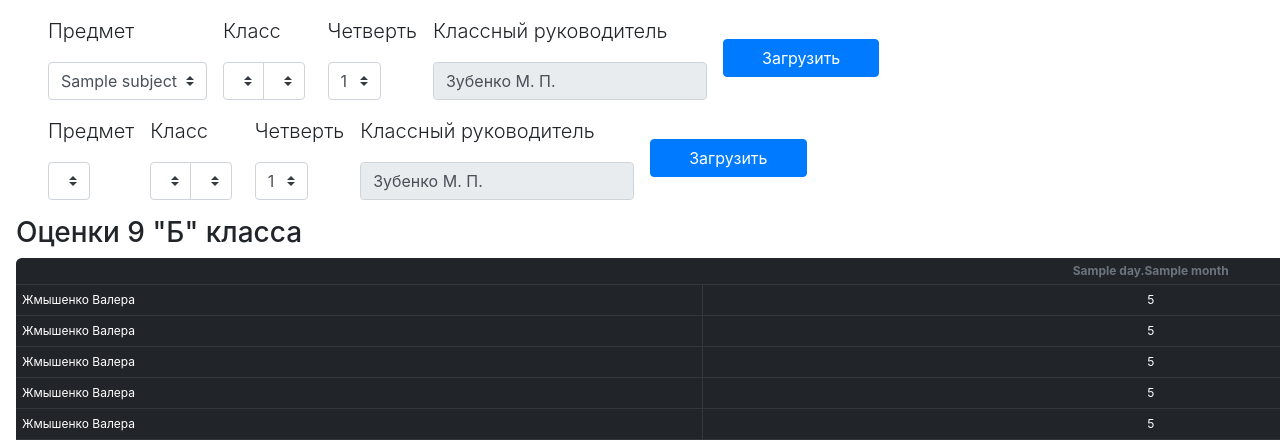
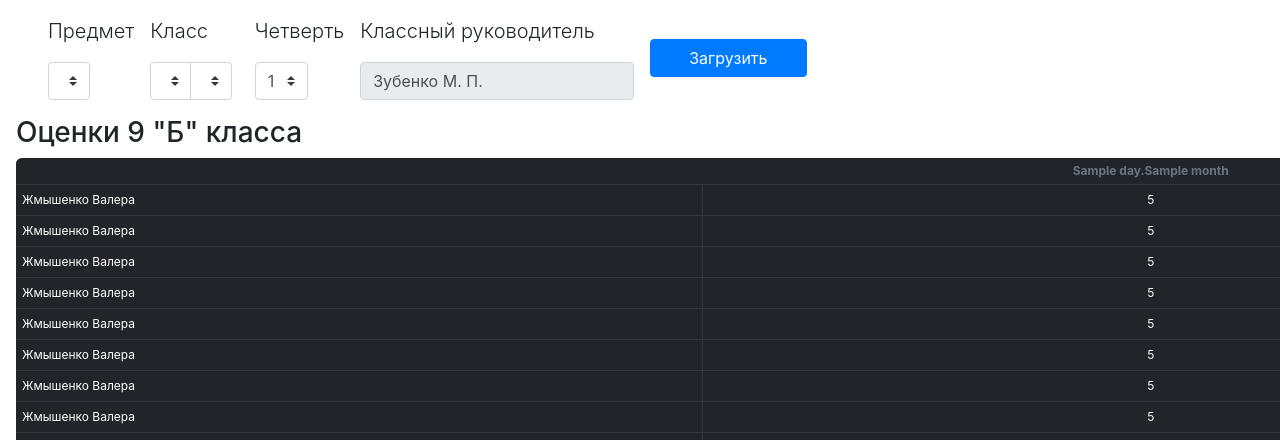
Before and after one commit to Protocs/OkayJournal, a Flask app: template okayjournal/templates/journal/journal.html in a window 1280 px wide. Shown: the part 56-496 px from the top of the page. Run offline with Flask 2, Linux system fonts and the light colour scheme; tables that the repository leaves empty hold one stand-in row (values such as "Sample post"); the template is opened without the code that fills it: values that come from a table or form of the project are taken from there, most other values are stand-ins (such as "Sample title", 1, 10 or a date in 2020); lists and menus that the app fills with data are empty; some libraries are stand-ins or nearby versions.

Commit message:
Исправил всякие баги

```diff
--- a/okayjournal/static/css/messages.css
+++ b/okayjournal/static/css/messages.css
@@ -69,6 +69,7 @@ a:hover {
     position: relative;
     border-top-right-radius: 0;
     border-bottom-right-radius: 0;
+    height: 100%;
 }
 
 #message-text:focus {
@@ -83,10 +84,7 @@ a:hover {
 }
 
 .message {
-    flex-shrink: 1;
-    padding: 5px;
-    padding-left: 10px;
-    padding-right: 10px;
+    padding: 5px 10px;
     margin-top: 0.15rem;
     flex-direction: row;
     border-radius: 1rem;
--- a/okayjournal/templates/journal/announcements.html
+++ b/okayjournal/templates/journal/announcements.html
@@ -1,7 +1,7 @@
 {% extends "journal/base.html" %}
 
 {% block head %}
-<link rel="stylesheet" href="{{ url_for('static', filename='css/announcements.css' }}">
+<link rel="stylesheet" href="{{ url_for('static', filename='css/announcements.css') }}">
 {% endblock %}
 
 {% block body %}
--- a/okayjournal/templates/journal/journal.html
+++ b/okayjournal/templates/journal/journal.html
@@ -16,10 +16,7 @@
         <div class="pt-3 px-5 d-flex align-items-center">
             <div class="mr-3">
                 <p class="lead">Предмет</p>
-                <select class="d-block custom-select class-select form-control mt-0" name="subject">
-                    {% for subj in subjects %}
-                        <option value="{{ subj.id }}">{{ subj.name }}</option>
-                    {% endfor %}
+                <select class="d-block custom-select class-select form-control mt-0" name="subject" id="subject_select">
                 </select>
             </div>
             <div class="mr-3">
@@ -47,34 +44,6 @@
             </div>
         </div>
     </form>
-    <div class="pt-3 px-5 d-flex align-items-center">
-        <div class="mr-3">
-            <p class="lead">Предмет</p>
-            <select class="d-block custom-select class-select form-control mt-0" id="subject_select">
-            </select>
-        </div>
-        <div class="mr-3">
-            <p class="lead">Класс</p>
-            <select class="custom-select class-select form-control mt-0" id="grade_number_select"></select>
-            <select class="custom-select class-select form-control mt-0" id="grade_letter_select"></select>
-        </div>
-        <div class="mr-3">
-            <p class="lead">Четверть</p>
-            <select class="d-block custom-select class-select form-control mt-0">
-                <option value="1">1</option>
-                <option value="2">2</option>
-                <option value="3">3</option>
-                <option value="4">4</option>
-            </select>
-        </div>
-        <div class="mr-3">
-            <p class="lead">Классный руководитель</p>
-            <input class="form-control" value="Зубенко М. П." readonly>
-        </div>
-        <div>
-            <button class="btn btn-primary" id="load">Загрузить</button>
-        </div>
-    </div>
 
     <div class="mt-3 w-100 px-3" style="overflow-y: auto">
         <div class="day d-flex flex-column">
--- a/okayjournal/templates/journal/messages.html
+++ b/okayjournal/templates/journal/messages.html
@@ -51,8 +51,8 @@
                             <div class="input-group-prepend">
                                 <span class="input-group-text">Сообщение</span>
                             </div>
-                            <textarea class="form-control" aria-label="Введите сообщение" name="message" required>
-                            </textarea>
+                            <textarea class="form-control" aria-label="Введите сообщение"
+                                      name="message" required></textarea>
                         </div>
                     </div>
                     <div class="modal-footer">
```
